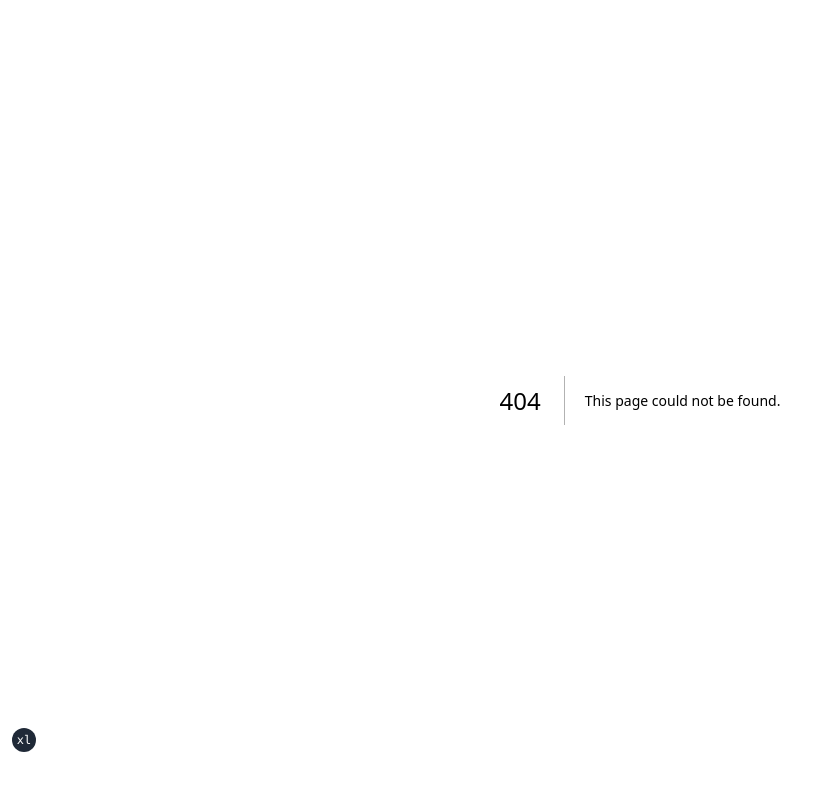
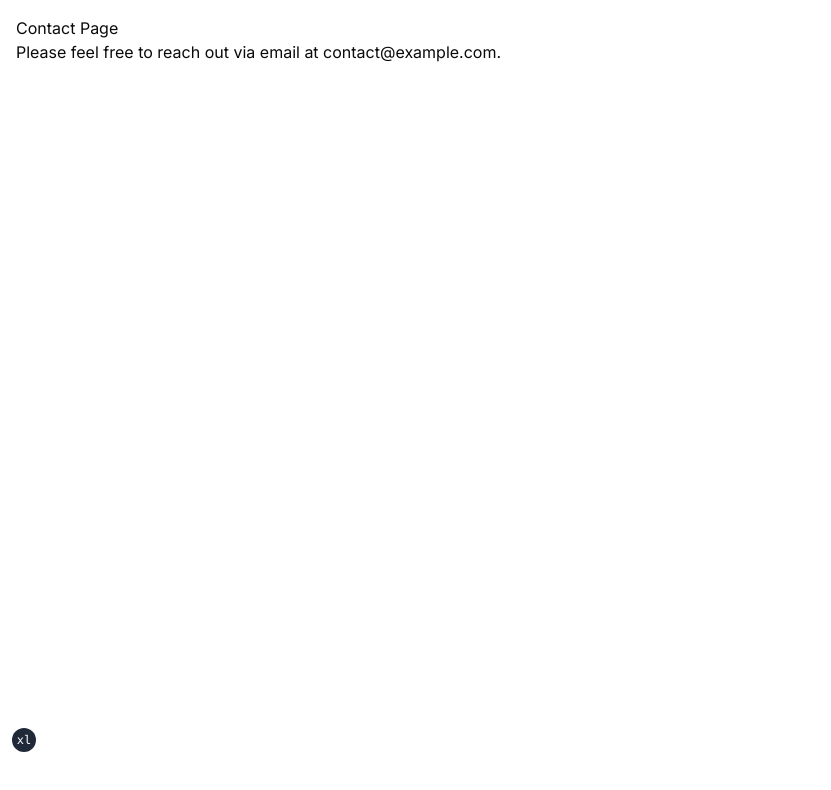
Before and after one commit to mckaywrigley/level-4-agent-code, a Next.js app: page /contact in a window 1280 px wide. Before the commit this address had no page. Shown: the top 790 px of the page, without its empty margins (0-831 px from the left). Built offline with nearby package versions, Linux system fonts and the light colour scheme.

Commit message:
Step 1: Create Contact Page

```diff
--- /dev/null
+++ b/app/contact/page.tsx
@@ -0,0 +1,11 @@
+"use server"
+
+export default async function ContactPage() {
+  return (
+    <div className="flex-1 p-4">
+      <h1>Contact Page</h1>
+
+      <p>Please feel free to reach out via email at contact@example.com.</p>
+    </div>
+  )
+}
```
